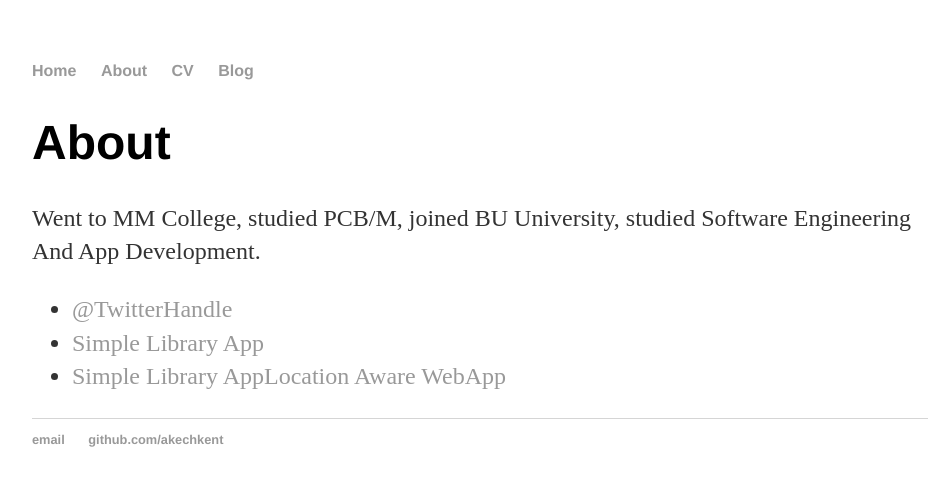
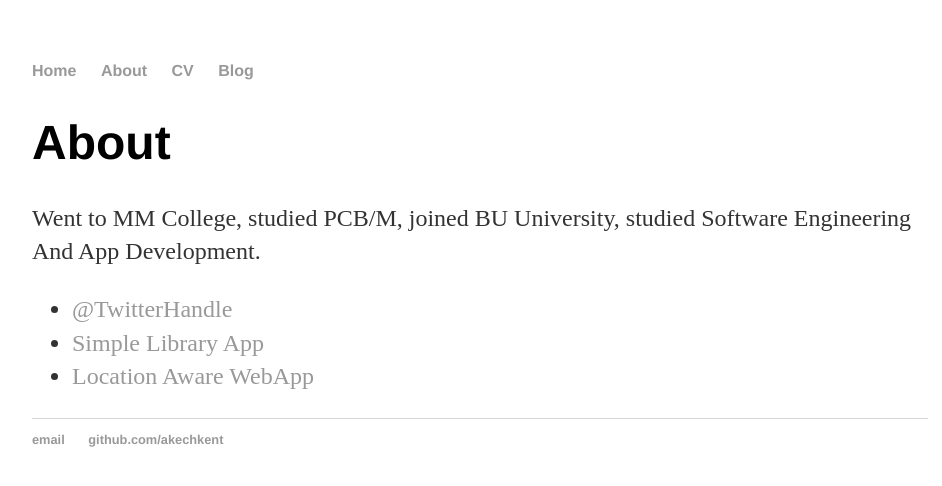
Before and after one commit to akechkent/akechkent.github.io, a Jekyll site: the page built from about/index.html, in a window 1280 px wide. Shown: the top 486 px of the page, without its empty margins (160-1102 px from the left). Built offline with Jekyll 4.4.1, drawn with Linux system fonts in a browser that asks for light colours.

Commit message:
Update index.html

```diff
--- a/about/index.html
+++ b/about/index.html
@@ -10,6 +10,6 @@ title: About Kennedy Akech
 			<ul class="contacts">
 				<li><a href="#">@TwitterHandle</a></li>
 				<li><a href="#">Simple Library App</a></li>
-				<li><a href="https://klocater.herokuapp.com">Simple Library AppLocation Aware WebApp</a></li>
+				<li><a href="https://klocater.herokuapp.com">Location Aware WebApp</a></li>
 				</ul>
 		</div>
```
